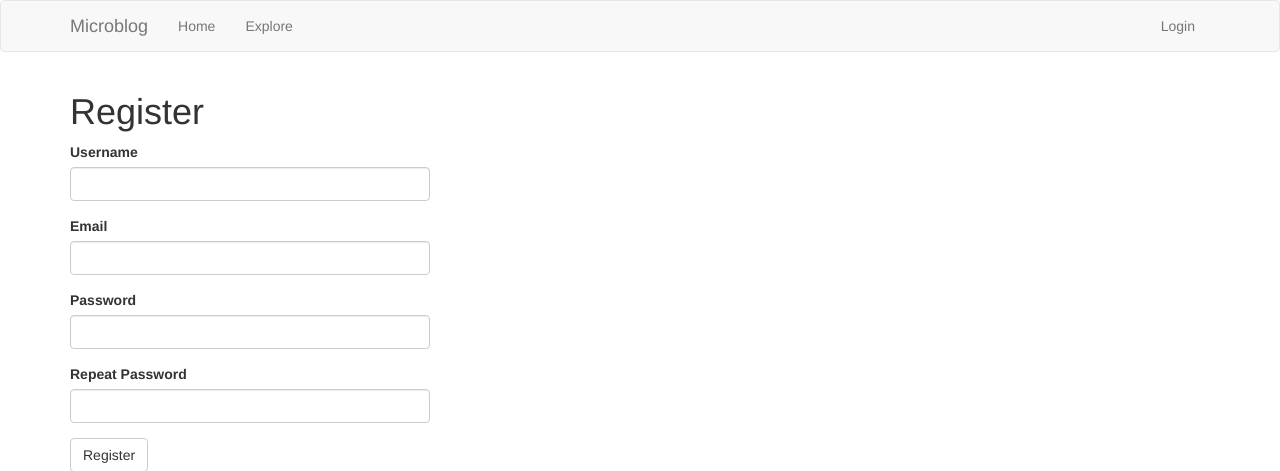
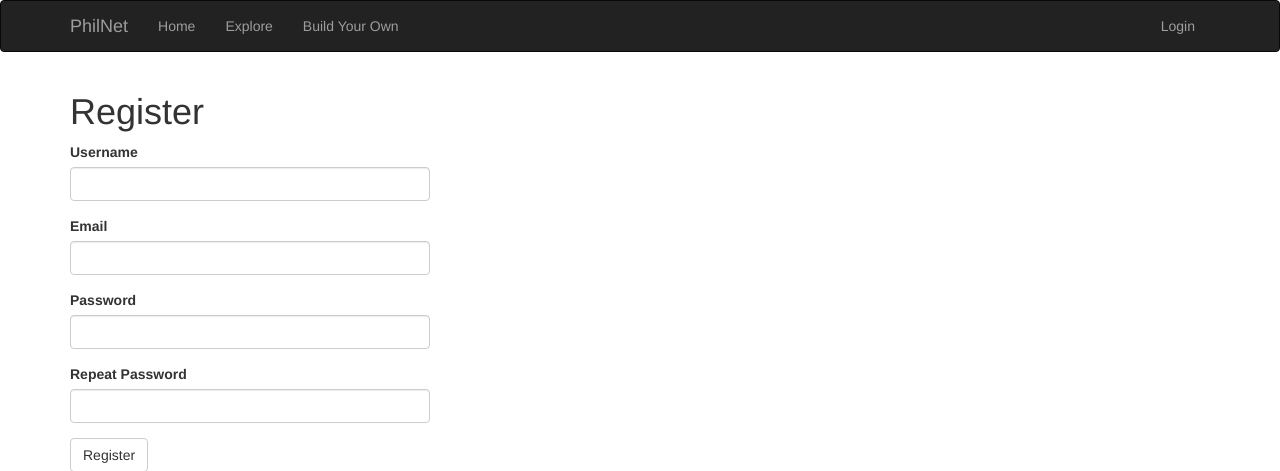
Before and after one commit to pbjones/philnet, a Flask app: page /auth/register in a window 1280 px wide. Shown: the top 471 px of the page. Run offline with Flask 2, Linux system fonts and the light colour scheme; some libraries are stand-ins or nearby versions.

Commit message:
customisation

```diff
--- a/app/templates/base.html
+++ b/app/templates/base.html
@@ -1,11 +1,11 @@
 {% extends 'bootstrap/base.html' %}
 
 {% block title %}
-    {% if title %}{{ title }} - Microblog{% else %}{{ _('Welcome to Microblog') }}{% endif %}
+    {% if title %}{{ title }} - PhilNet{% else %}{{ _("Welcome to PhilNet - You'll never leave!") }}{% endif %}
 {% endblock %}
 
 {% block navbar %}
-    <nav class="navbar navbar-default">
+    <nav class="navbar navbar-inverse">
         <div class="container">
             <div class="navbar-header">
                 <button type="button" class="navbar-toggle collapsed" data-toggle="collapse" data-target="#bs-example-navbar-collapse-1" aria-expanded="false">
@@ -14,12 +14,13 @@
                     <span class="icon-bar"></span>
                     <span class="icon-bar"></span>
                 </button>
-                <a class="navbar-brand" href="{{ url_for('main.index') }}">Microblog</a>
+                <a class="navbar-brand" href="{{ url_for('main.index') }}">PhilNet</a>
             </div>
             <div class="collapse navbar-collapse" id="bs-example-navbar-collapse-1">
                 <ul class="nav navbar-nav">
                     <li><a href="{{ url_for('main.index') }}">{{ _('Home') }}</a></li>
                     <li><a href="{{ url_for('main.explore') }}">{{ _('Explore') }}</a></li>
+                    <li><a href="https://learn.miguelgrinberg.com/" target="_blank">{{ _('Build Your Own') }}</a></li>
                 </ul>
                 {% if g.search_form %}
                 <form class="navbar-form navbar-left" method="get" action="{{ url_for('main.search') }}">
```
